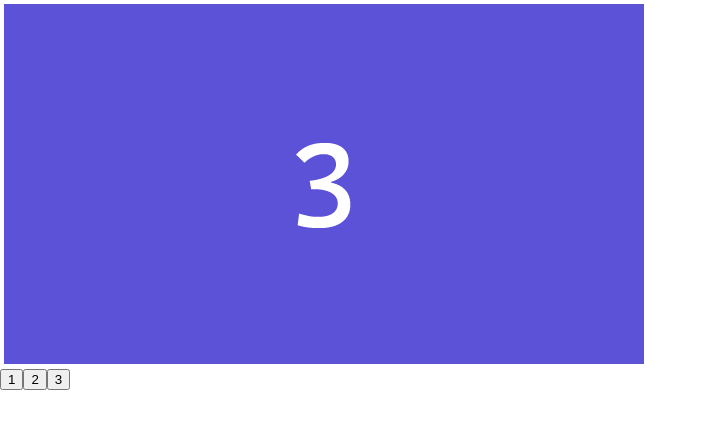
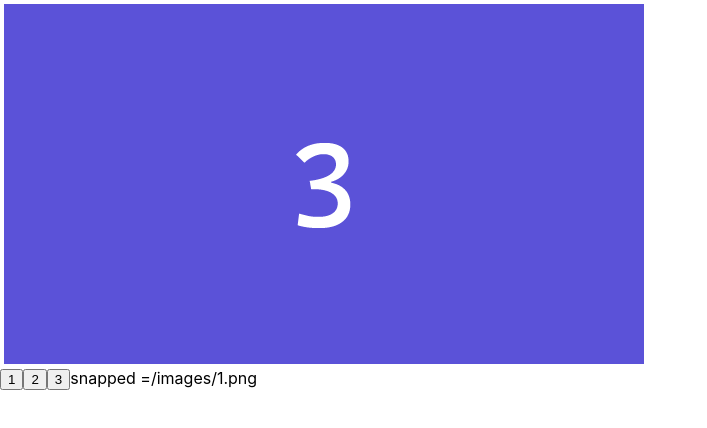
Before and after one commit to richardimaoka/tutorial-carousel-simple, a React (Create React App) app: page / in a window 1280 px wide. Shown: the top 428 px of the page, without its empty margins (0-707 px from the left). Built offline with nearby package versions, Linux system fonts and the light colour scheme.

Commit message:
snap state

```diff
--- a/src/App.tsx
+++ b/src/App.tsx
@@ -1,4 +1,4 @@
-import React, { useEffect, useRef } from "react";
+import React, { useEffect, useRef, useState } from "react";
 
 interface CarouselItemProps {
   imagePath: string;
@@ -47,12 +47,15 @@ const CarouselContainer = ({ imagePathList }: CarouselContainerProps) => {
 
 const CarouselControl = () => {
   const imagePathList = ["/images/1.png", "/images/2.png", "/images/3.png"];
+  const [snapped, setSnapped] = useState(imagePathList[0]);
+
   return (
     <div>
       <CarouselContainer imagePathList={imagePathList} />
-      <button>1</button>
-      <button>2</button>
-      <button>3</button>
+      <button onClick={() => setSnapped(imagePathList[0])}>1</button>
+      <button onClick={() => setSnapped(imagePathList[1])}>2</button>
+      <button onClick={() => setSnapped(imagePathList[2])}>3</button>
+      <span>snapped ={snapped}</span>
     </div>
   );
 };
```
